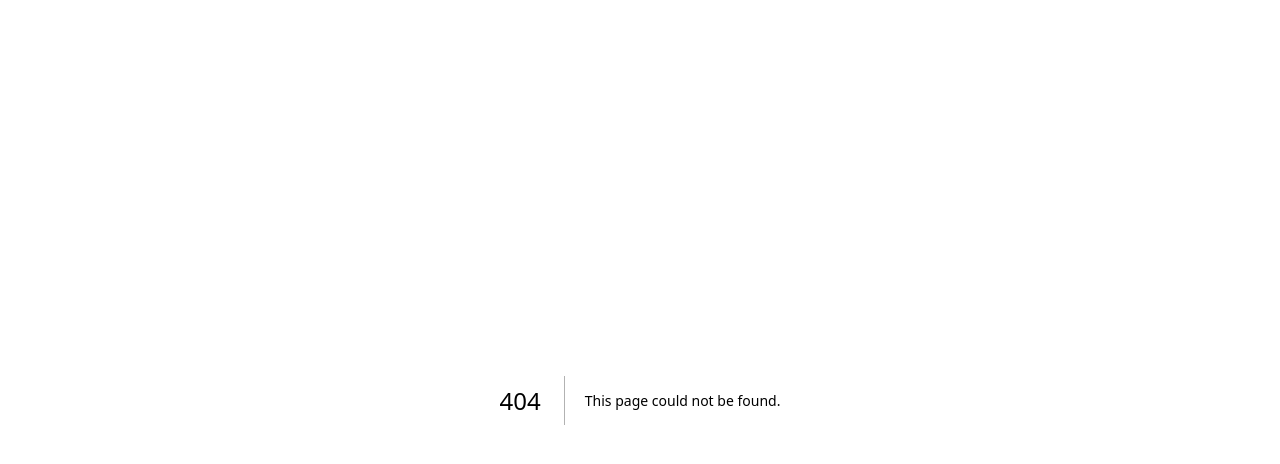
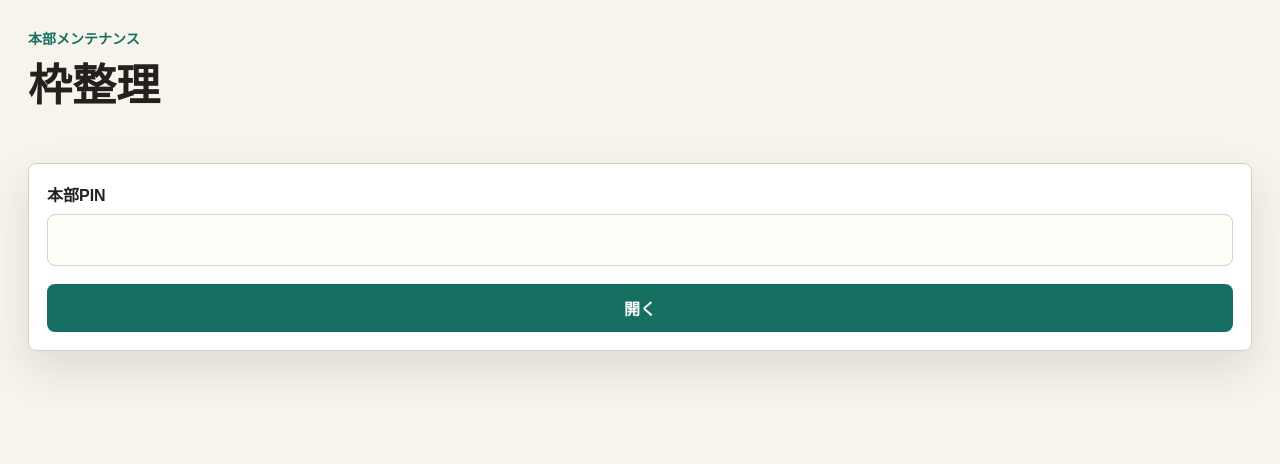
Before and after one commit to hirotaro-suzuki/dog-sns-prototype, a Next.js app: page /admin/frame-cleanup in a window 1280 px wide. Before the commit this address had no page. Shown: the top 464 px of the page. Built offline with nearby package versions, Linux system fonts and the light colour scheme.

Commit message:
Add frame cleanup admin page

```diff
--- /dev/null
+++ b/src/app/admin/frame-cleanup/page.tsx
@@ -0,0 +1,11 @@
+import { AdminFrameCleanup } from "@/components/AdminFrameCleanup";
+
+export default function AdminFrameCleanupPage() {
+  return (
+    <main className="app-shell">
+      <section className="workspace admin-workspace">
+        <AdminFrameCleanup />
+      </section>
+    </main>
+  );
+}
```
